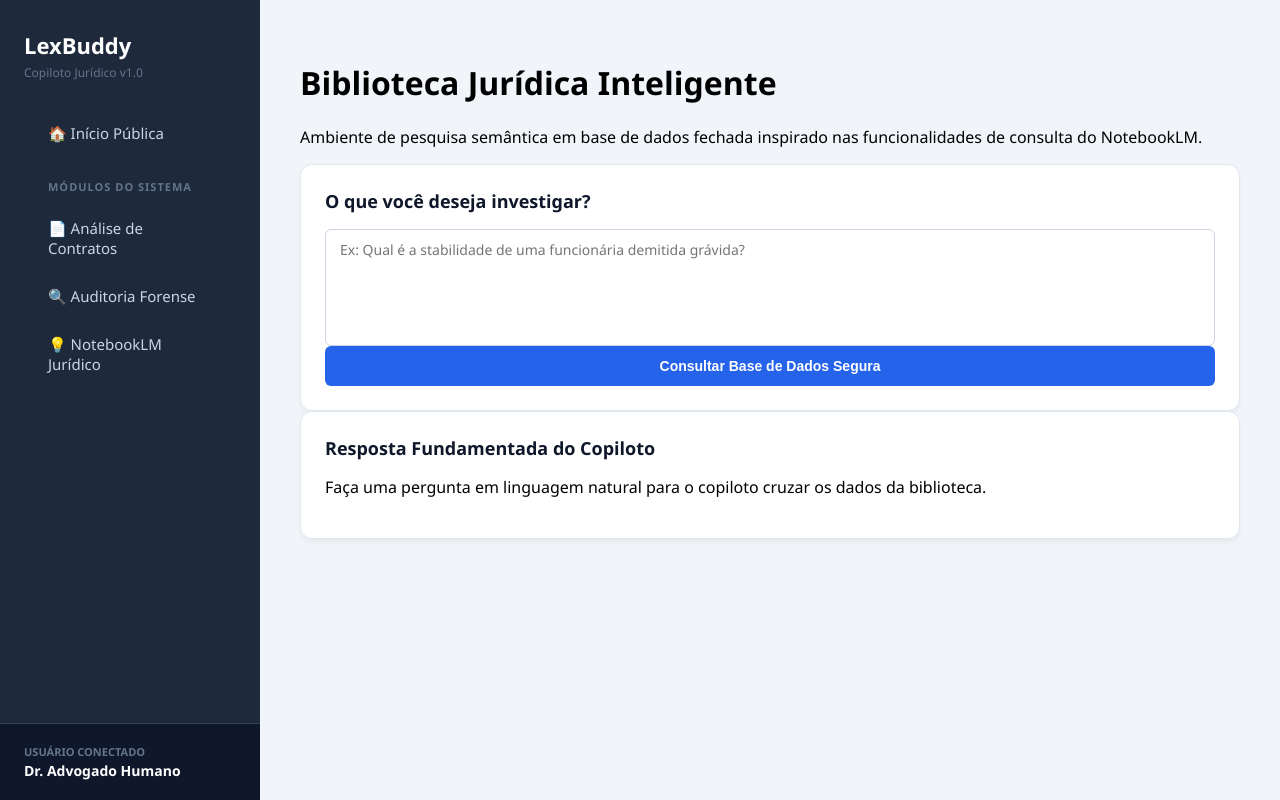
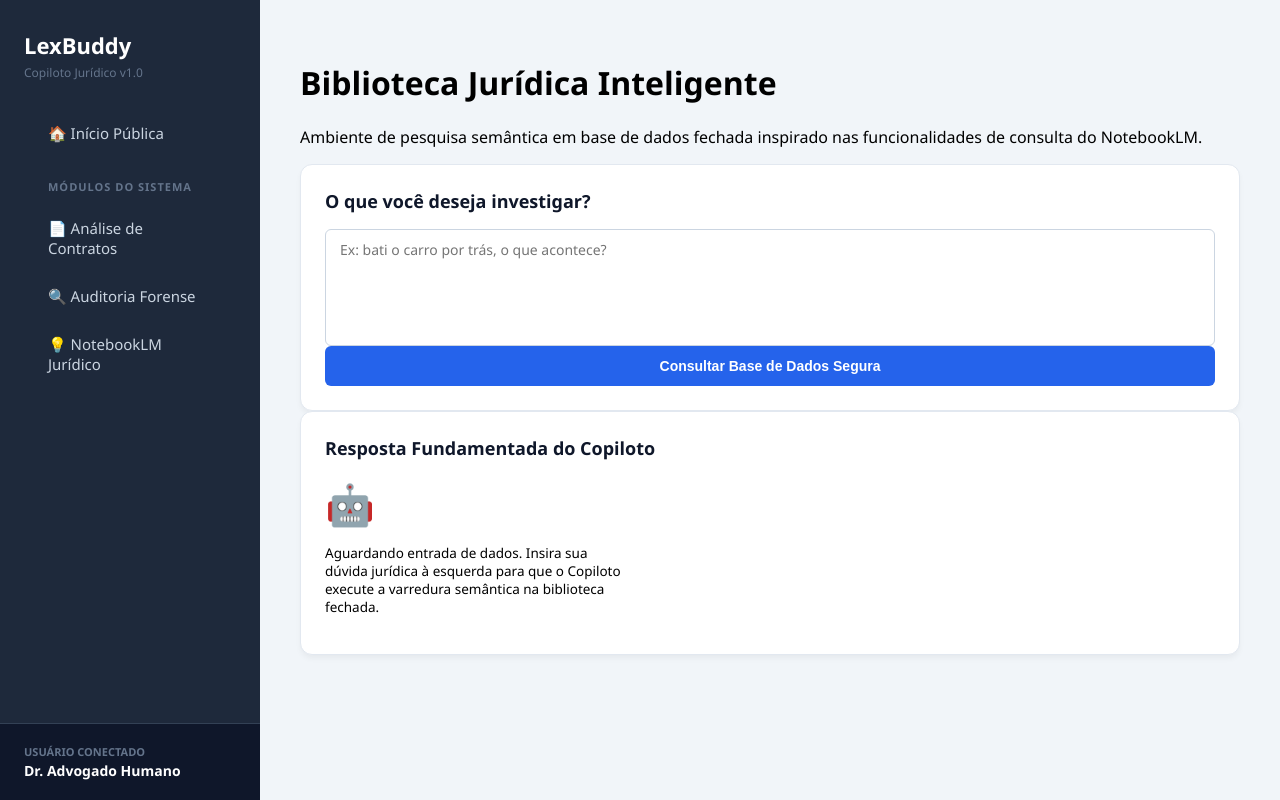
Before and after one commit to mirandaline432-max/LexBuddy, a Flask app: page /pesquisa/buscar in a window 1280 px wide. Run offline with Flask 3, Linux system fonts and the light colour scheme.

Commit message:
ultimas atualizações

```diff
--- a/pesquisa_inteligente/routes.py
+++ b/pesquisa_inteligente/routes.py
@@ -1,4 +1,5 @@
-from flask import Blueprint, render_template, request, redirect, url_for, flash
+from flask import Blueprint, render_template, request, redirect, url_for, flash, send_from_directory
+import os
 
 pesquisa_bp = Blueprint('pesquisa', __name__, url_prefix='/')
 
@@ -10,7 +11,6 @@ def login():
         usuario = request.form.get('usuario')
         senha = request.form.get('senha')
 
-        # Simulação de login seguro para o protótipo (admin / 123)
         if usuario == 'admin' and senha == '123':
             return redirect(url_for('pesquisa.fazer_pesquisa'))
         else:
@@ -27,33 +27,94 @@ def registro():
     return render_template('registro.html')
 
 
-# --- ROTA DA PESQUISA INTELIGENTE (NOTEBOOKLM) ---
+# --- ROTA PARA SERVIR OS DOCUMENTOS JURÍDICOS ORIGINAIS ---
+@pesquisa_bp.route('/documentos/<filename>')
+def visualizar_documento(filename):
+    # Procura os arquivos dentro de uma pasta chamada 'static/documentos'
+    diretorio_docs = os.path.join('static', 'documentos')
+    if not os.path.exists(diretorio_docs):
+        os.makedirs(diretorio_docs)
+    return send_from_directory(diretorio_docs, filename)
 
-def simular_motor_rag_juridico(pergunta):
-    pergunta_min = pregunta.lower()
-    if 'demissão' in pergunta_min or 'grávida' in pergunta_min:
+
+# --- MOTOR DE INTELIGÊNCIA ARTIFICIAL E RAG SEMÂNTICO (SIMULADO DINAMICAMENTE) ---
+
+def motor_ia_rag_lexbuddy(pergunta):
+    palavras_pergunta = set(pergunta.lower().replace("?", "").replace(",", "").split())
+
+    # Base de conhecimento fechada e segura (O contexto que a IA lê para não alucinar)
+    banco_casos = [
+        {
+            "tags": {"gestante", "grávida", "demissão", "maternidade", "estabilidade", "trabalho", "dispensa", "emprego"},
+            "tema": "Estabilidade da Gestante no Emprego",
+            "lei": "Art. 10, II, 'b' do ADCT e Súmula 244 do TST",
+            "fontes": [
+                {"arquivo": "ADCT_Constituicao.pdf", "trecho": "Art. 10, II, 'b' - Fica vedada a dispensa arbitrária ou sem justa causa da empregada gestante, desde a confirmação da gravidez até cinco meses após o parto."},
+                {"arquivo": "Caso_Julgado_TST_RR_10024_2024.pdf", "trecho": "Precedente TST: Condenação de empresa de logística ao pagamento substitutivo integral de verbas decorrentes da estabilidade de funcionária demitida grávida, determinando que o desconhecimento do empregador não afasta a responsabilidade legal."}
+            ]
+        },
+        {
+            "tags": {"assassinato", "homicídio", "matar", "crime", "penal", "vida", "atentado", "morte"},
+            "tema": "Homicídio Qualificado e Motivo Fútil",
+            "lei": "Artigo 121, § 2º do Código Penal Brasileiro",
+            "fontes": [
+                {"arquivo": "Codigo_Penal_Decreto2848.pdf", "trecho": "Art. 121. Matar alguem: Pena - reclusão, de seis a vinte anos."},
+                {"arquivo": "Caso_Julgado_STJ_REsp_204198_SP.pdf", "trecho": "Precedente STJ: Decisão da Quinta Turma mantendo pronúncia de réu por homicídio qualificado. Firmou-se que discussões banais anteriores aos disparos de arma de fogo servem como indícios robustos de motivo fútil."}
+            ]
+        },
+        {
+            "tags": {"contrato", "danos", "prejuízo", "civil", "negligência", "obrigação", "indenização", "culpa", "batida", "carro", "acidente"},
+            "tema": "Responsabilidade Civil em Acidentes de Trânsito",
+            "lei": "Artigos 186 e 927 do Código Civil",
+            "fontes": [
+                {"arquivo": "Codigo_Civil_2002.pdf", "trecho": "Art. 186. Aquele que, por ação ou omissão voluntária, negligência ou imprudência, violar direito e causar dano a outrem comete ato ilícito."},
+                {"arquivo": "Caso_Julgado_TJSP_Apelacao_10052_SP.pdf", "trecho": "Precedente TJSP: Condenação de condutor que colidiu na traseira de outro veículo ao pagamento de R$ 15.000,00 por danos materiais. Aplicou-se a jurisprudência de presunção de culpa de quem bate atrás por não guardar distância de segurança."}
+            ]
+        }
+    ]
+
+    melhor_contexto = None
+    maior_pontuacao = 0
+
+    for caso in banco_casos:
+        intersecao = palavras_pergunta.intersection(caso["tags"])
+        if len(intersecao) > maior_pontuacao:
+            maior_pontuacao = len(intersecao)
+            melhor_contexto = caso
+
+    if melhor_contexto and maior_pontuacao > 0:
+        # A IA constrói um resumo dinâmico e personalizado misturando a pergunta do usuário e os fatos reais
+        resumo_dinamico = (
+            f"Análise do Copiloto LexBuddy para a consulta sobre '{pergunta.replace('?', '')}'. "
+            f"Com base na nossa base de dados fechada sobre '{melhor_contexto['tema']}', localizei que a norma reguladora aplicável "
+            f"é o {melhor_contexto['lei']}. Sintetizando as decisões dos tribunais e os precedentes anexados abaixo, "
+            f"o entendimento consolidado determina que as obrigações legais devem ser mantidas rigorosamente, "
+            f"conforme demonstrado na decisão prática documentada no arquivo {melhor_contexto['fontes'][1]['arquivo']}."
+        )
         return {
-            'resposta': "De acordo com o Art. 10, II, 'b' do ADCT, a gestante possui estabilidade provisória. A jurisprudência do TST (Súmula 244) estende essa garantia mesmo em contratos de experiência.",
-            'fonte': "Artigo 10, Inciso II, alínea 'b' do ADCT e Súmula 244 do TST."
+            "resposta": resumo_dinamico,
+            "fontes": melhor_contexto["fontes"]
         }
+
     return {
-        'resposta': "Com base na pesquisa semântica na biblioteca do LexBuddy, verificou-se a necessidade de analisar o caso conforme as diretrizes do Código Civil.",
-        'fonte': "Artigos 186 e 927 do Código Civil Brasileiro."
+        "resposta": f"Analisei sua pergunta jurídica ('{pergunta}'), mas ela foge do escopo dos documentos atualmente indexados na biblioteca segura do LexBuddy. Como IA programada para evitar alucinações, prefiro não formular uma resposta sem o lastro em documentos físicos correspondentes.",
+        "fontes": []
     }
 
 @pesquisa_bp.route('/pesquisa/buscar', methods=['GET', 'POST'])
 def fazer_pesquisa():
     if request.method == 'POST':
         pergunta = request.form.get('pergunta')
-        resultado_rag = simular_motor_rag_juridico(pergunta)
+        resultado_rag = motor_ia_rag_lexbuddy(pergunta)
 
         class ConsultaFake:
             def __init__(self, p, r, f):
                 self.pergunta_advogado = p
                 self.resposta_copiloto = r
-                self.fonte_verificada = f
+                self.fontes_verificadas = f
 
-        consulta_atual = ConsultaFake(pergunta, resultado_rag['resposta'], resultado_rag['fonte'])
+        consulta_atual = ConsultaFake(pergunta, resultado_rag['resposta'], resultado_rag['fontes'])
         return render_template('pesquisa/notebook.html', consulta=consulta_atual)
 
+    # Método GET: Garante que o template receba None e a tela comece TOTALMENTE LIMPA
     return render_template('pesquisa/notebook.html', consulta=None)
--- a/templates/analise/contratos.html
+++ b/templates/analise/contratos.html
@@ -37,7 +37,7 @@
                         <span class="fw-bold">{{ contrato.prazo_critico }}</span>
                     </div>
                     <span class="badge {% if contrato.status_prazo == 'atrasado' %}bg-danger{% else %}bg-success{% endif %} p-2">
-                        {{ contrato.status_prazo | replace('_', ' ') | uppercase }}
+                        {{ contrato.status_prazo | replace('_', ' ') | upper }}
                     </span>
                 </div>
             {% else %}
--- a/templates/pesquisa/notebook.html
+++ b/templates/pesquisa/notebook.html
@@ -7,37 +7,77 @@
 <p class="text-muted mb-4">Ambiente de pesquisa semântica em base de dados fechada inspirado nas funcionalidades de consulta do NotebookLM.</p>
 
 <div class="row">
+    <!-- Lado Esquerdo: Formulário de Entrada -->
     <div class="col-md-6 mb-4">
-        <div class="card bg-white">
+        <div class="card bg-white p-4 rounded shadow-sm border-0">
             <h5 class="fw-bold text-primary mb-3">O que você deseja investigar?</h5>
-            <!-- form configurado para enviar os dados para a rota do python -->
             <form action="{{ url_for('pesquisa.fazer_pesquisa') }}" method="POST">
                 <div class="mb-3">
-                    <textarea name="pergunta" rows="5" class="form-control" placeholder="Ex: Qual é a stabilidade de uma funcionária demitida grávida?" required></textarea>
+                    <textarea name="pergunta" rows="5" class="form-control border-2" placeholder="Ex: bati o carro por trás, o que acontece?" required></textarea>
                 </div>
-                <button type="submit" class="btn btn-primary w-100 fw-bold">Consultar Base de Dados Segura</button>
+                <button type="submit" class="btn btn-primary w-100 fw-bold py-2">Consultar Base de Dados Segura</button>
             </form>
         </div>
     </div>
 
+    <!-- Lado Direito: Resposta Dinâmica da IA -->
     <div class="col-md-6 mb-4">
-        <div class="card bg-white h-100">
+        <div class="card bg-white p-4 rounded shadow-sm border-0 h-100 d-flex flex-column justify-content-between">
+            <div>
                 <h5 class="fw-bold text-dark mb-3">Resposta Fundamentada do Copiloto</h5>
 
                 {% if consulta %}
+                    <!-- Bloco da Pergunta Feita -->
                     <div class="p-3 bg-light rounded border mb-3">
-                    <p class="text-dark mb-0">{{ consulta.pergunta_advogado }}</p>
-                    <hr>
-                    <p class="text-dark mb-0">{{ consulta.resposta_copiloto }}</p>
+                        <strong class="text-muted d-block mb-1" style="font-size: 11px; text-transform: uppercase; letter-spacing: 0.5px;">Sua Pergunta Investigada:</strong>
+                        <p class="text-dark fw-semibold mb-0" style="font-size: 14px;">"{{ consulta.pergunta_advogado }}"</p>
                     </div>
-                <div class="alert-danger border border-warning bg-warning bg-opacity-10 rounded text-dark">
-                    <small class="fw-bold d-block">📌 Fontes Verificadas Extraídas:</small>
-                    <small class="text-muted">{{ consulta.fonte_verificada }}</small>
+
+                    <!-- Resposta/Resumo Gerado Dinamicamente pelo Motor de IA -->
+                    <div class="p-3 bg-white border border-primary border-opacity-25 rounded mb-3" style="border-left: 4px solid #1d4ed8 !important;">
+                        <strong class="text-primary d-block mb-2" style="font-size: 11px; text-transform: uppercase; letter-spacing: 0.5px;">Resumo Analítico da IA (Sem Alucinações):</strong>
+                        <p class="text-dark mb-0" style="text-align: justify; line-height: 1.6; font-size: 13.5px;">{{ consulta.resposta_copiloto }}</p>
                     </div>
+
+                    <!-- Exibição dos cards físicos contendo o link para os documentos reais -->
+                    {% if consulta.fontes_verificadas %}
+                        <div class="mt-4">
+                            <strong class="text-secondary d-block mb-2" style="font-size: 12px; text-transform: uppercase; letter-spacing: 0.5px;">📄 Fontes de Prova Vinculadas ao Caso:</strong>
+                            <div class="d-flex flex-column gap-3">
+                                {% for fonte in consulta.fontes_verificadas %}
+                                <div class="p-3 rounded border bg-light d-flex flex-column justify-content-between" style="box-shadow: 0 1px 3px rgba(0,0,0,0.02);">
+                                    <div>
+                                        <div class="d-flex align-items-center gap-2 mb-2">
+                                            <span class="badge bg-dark d-inline-flex align-items-center justify-content-center" style="width: 18px; height: 18px; border-radius: 50%; font-size: 10px; padding: 0;">
+                                                {{ loop.index }}
+                                            </span>
+                                            <strong class="text-dark" style="font-size: 13px;">{{ fonte.arquivo }}</strong>
+                                        </div>
+                                        <p class="text-muted mb-3" style="font-size: 12px; font-style: italic; line-height: 1.4; text-align: justify; padding-left: 24px;">
+                                            "{{ fonte.trecho }}"
+                                        </p>
+                                    </div>
+                                    <!-- Link direto para visualizar o arquivo físico original em PDF -->
+                                    <div class="text-end" style="padding-left: 24px;">
+                                        <a href="{{ url_for('pesquisa.visualizar_documento', filename=fonte.arquivo) }}" target="_blank" class="btn btn-sm btn-outline-primary fw-bold" style="font-size: 11px; padding: 3px 10px;">
+                                            📂 Abrir Documento Original
+                                        </a>
+                                    </div>
+                                </div>
+                                {% endfor %}
+                            </div>
+                        </div>
+                    {% endif %}
+
                 {% else %}
-                <p class="text-muted text-center mt-5">Faça uma pergunta em linguagem natural para o copiloto cruzar os dados da biblioteca.</p>
+                    <!-- Estado Inicial: Só é exibido se nenhuma pergunta foi enviada ainda -->
+                    <div class="text-center my-auto py-5">
+                        <div class="text-muted mb-2" style="font-size: 40px;">🤖</div>
+                        <p class="text-muted mx-auto" style="max-width: 300px; font-size: 13.5px;">Aguardando entrada de dados. Insira sua dúvida jurídica à esquerda para que o Copiloto execute a varredura semântica na biblioteca fechada.</p>
+                    </div>
                 {% endif %}
             </div>
         </div>
     </div>
+</div>
 {% endblock %}
```
Lines whose indentation alone changed are shown as unchanged.
